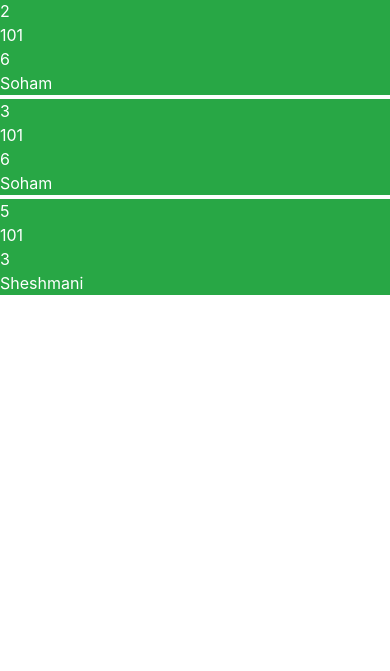
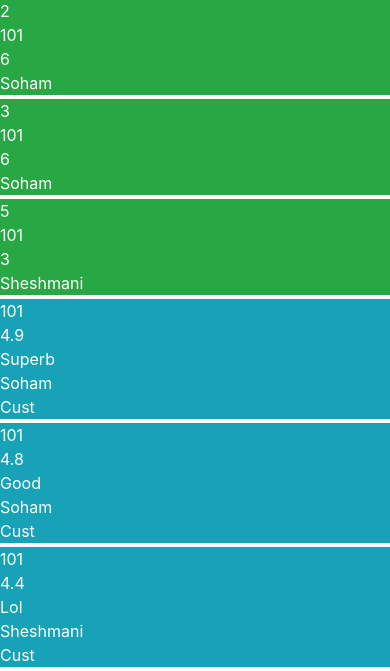
Before and after one commit to Brij123987/brijesh_django, a Django app: page /food/details/1/ in a window 390 px wide. Shown: the part 856-1527 px from the top of the page. Before the commit the page ends 1151 px from the top, so only its background shows below. Run offline with Django 4.2, Linux system fonts and the light colour scheme; a user stored in the database is signed in; data comes from the database, SQL or seed files in the repository; both versions use the stored data as it was after the commit.

Commit message:
commit:85

```diff
--- a/mysite/food/templates/food/detail.html
+++ b/mysite/food/templates/food/detail.html
@@ -169,7 +169,7 @@
   {% endif %}
 
   <!-- Green  -->
-    {% if user.profile.user_type == 'Cust' or user.profile.user_type == 'Admin' or user.profile.user_type == 'Rest' %}
+  {% if user.profile.user_type == 'Cust' or user.profile.user_type == 'Admin' or user.profile.user_type == 'Rest' %}
 
     {% for obj in obj_CusOrd %}
 
@@ -256,6 +256,114 @@
 
   {% endif %}
 
+
+  <!-- Add feedback and ratings button -->
+
+  {% if user.profile.user_type == 'Cust' %}
+      <a href="{% url 'users:CusRatFeed' item.id item.prod_code %}"
+      class="btn btn-dark btn-bg offset-md-5 mb-2"
+
+      >
+      Add Feedback and Ratings
+    </a>
+  {% endif %}
+
+  <!-- Blue -->
+
+
+  {% if user.profile.user_type == 'Cust' or user.profile.user_type == 'Admin' or user.profile.user_type == 'Rest' %}
+
+    {% for obj in crf %}
+
+      <div
+      class="row mb-1"
+      >
+
+        <div
+        class="col-md-8
+              offset-md-2
+              bg-info
+              text-white"
+        >
+            <div
+            class="row"
+            >
+              <div
+                class="col-md-1
+                      text-left">
+
+                {{ obj.prod_code }}
+              </div>
+
+              <div
+              class="col-md-1
+                    text-left">
+
+              {{ obj.ratings }}
+            </div>
+
+            <div
+            class="col-md-2
+                  text-left">
+
+            {{ obj.feedback }}
+          </div>
+
+            <div
+            class="col-md-2
+                  text-left">
+
+            {{ obj.user_name }}
+          </div>
+            <div
+            class="col-md-2
+                  text-left">
+
+            {{ obj.user_type }}
+          </div>
+          <div
+            class="col-md-2
+                  text-left">
+
+            {% if obj.user_name == user.username %}
+
+                <a
+                href="#"
+                class="btn btn-warning btn-sm">
+                Edit
+              </a>
+
+            {% endif %}
+          </div>
+          <div
+          class="col-md-2
+                text-left">
+
+            {% if obj.user_name == user.username %}
+
+              <a
+                href="#"
+                class="btn btn-primary btn-sm">
+                Delete
+              </a>
+
+            {% endif %}
+        </div>
+      </div>
+        </div>
+
+        <div
+        class="col-md-2"
+        >
+
+        </div>
+
+      </div>
+
+  {% endfor %}
+
+  {% endif %}
+
 {% endif %}
 
 
--- a/mysite/food/templates/food/item-form.html
+++ b/mysite/food/templates/food/item-form.html
@@ -28,7 +28,7 @@
               <span class="offset-md-1">{{ form.prod_code }} </span>
 
               <label class="offset-md-1"><b>For User: </b></label><br>
-               <span class="offset-md-1">{{ form.for_user }}</span>
+              <span class="offset-md-1">{{ form.for_user }}</span>
 
               <label class="offset-md-1"><b>Item Name: </b></label><br>
               <span class="offset-md-1">{{ form.item_name }} </span>
--- a/mysite/food/views.py
+++ b/mysite/food/views.py
@@ -7,7 +7,7 @@ from django.views.generic.list import ListView
 from django.views.generic.detail import DetailView
 from django.views.generic.edit import CreateView
 from django.urls import reverse_lazy
-from users.models import CusOrders
+from users.models import CusOrders, CusRatingFeedback
 
 
 # Create your views here.
@@ -70,15 +70,20 @@ def index_1(request, item_id):
 
     # Customer
     elif request.user.profile.user_type == 'Cust':
-         obj_CusOrd = CusOrders.objects.filter(
+        obj_CusOrd = CusOrders.objects.filter(
             prod_code = item.prod_code,
             user = request.user.username
+        )
+
+    crf = CusRatingFeedback.objects.filter(
+        prod_code = item.prod_code
         )
 
     context = {
         'item':item,
         'hist':hist,
-        'obj_CusOrd':obj_CusOrd
+        'obj_CusOrd':obj_CusOrd,
+        'crf':crf
     }
     return render(request, 'food/detail.html', context)
 
--- /dev/null
+++ b/mysite/users/templates/users/item-from.html
@@ -0,0 +1,6 @@
+
+<form action="" method="POST">
+  {% csrf_token %}
+  {{ form }}
+  <button type="submit" class="btn btn-success btn-sm">Save</button>
+</form>
--- a/mysite/users/urls.py
+++ b/mysite/users/urls.py
@@ -10,4 +10,8 @@ urlpatterns = [
 
   #Updating Customer Order
   path('upd_orders/<int:id>/<int:upd_order_id>/',views.update_orders, name='upd_orders'),
+
+  # Customer Rating and Feedback view
+  path('crf/<int:it_id>/<int:pc>/',views.CustRatFeed, name='CusRatFeed'),
+
 ]
```
Also changed, not shown: mysite/users/forms.py (+7 -1 lines), mysite/users/views.py (+19 -2 lines), mysite/db.sqlite3.
